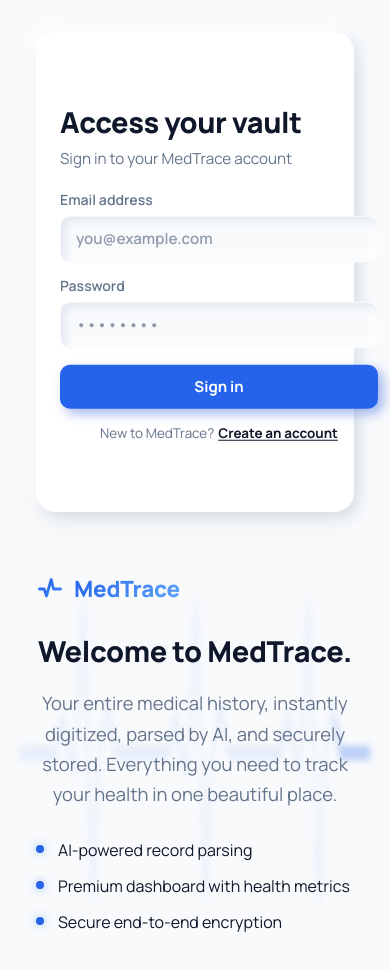
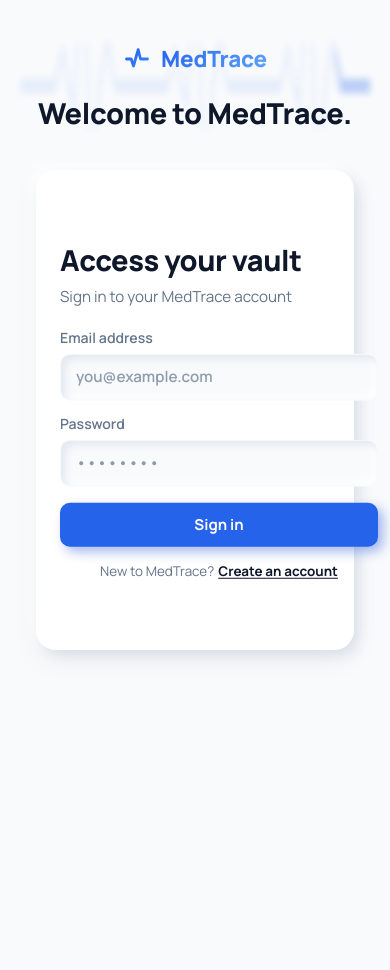
Before and after one commit to j-j-j-github/MedTrace, a React (Vite) app: page /login in a window 390 px wide. Shown: the top 970 px of the page. After the commit the page ends 908 px from the top, so only its background shows below. Built offline with nearby package versions, Linux system fonts and the light colour scheme; no server answers.

Commit message:
Update Auth.css

```diff
--- a/src/pages/Auth.css
+++ b/src/pages/Auth.css
@@ -447,14 +447,24 @@
   }
 
   .panel--text {
-    order: 2;
+    order: 1;
     text-align: center;
-    margin-top: 20px;
-    margin-bottom: 40px;
+    margin-top: 10px;
+    margin-bottom: 0px;
+  }
+
+  .brand {
+    justify-content: center;
+    margin-bottom: 20px;
+  }
+
+  .copy p,
+  .features {
+    display: none;
   }
 
   .panel--auth {
-    order: 1;
+    order: 2;
     display: flex;
     justify-content: center;
   }
@@ -470,10 +480,6 @@
   .copy h1 {
     font-size: clamp(1.8rem, 5vw, 2.4rem);
   }
-
-  .features li {
-    text-align: left;
-  }
 }
 
 @media (prefers-reduced-motion: reduce) {
```
